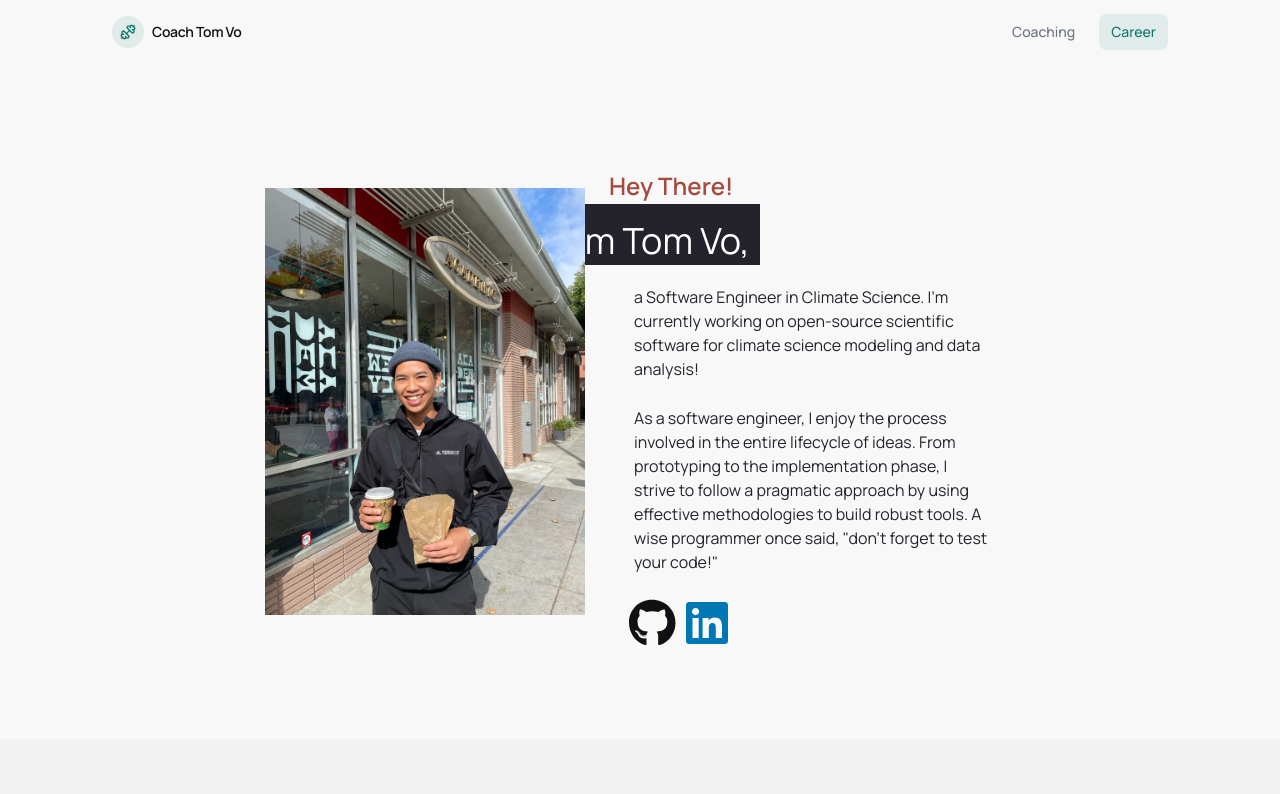
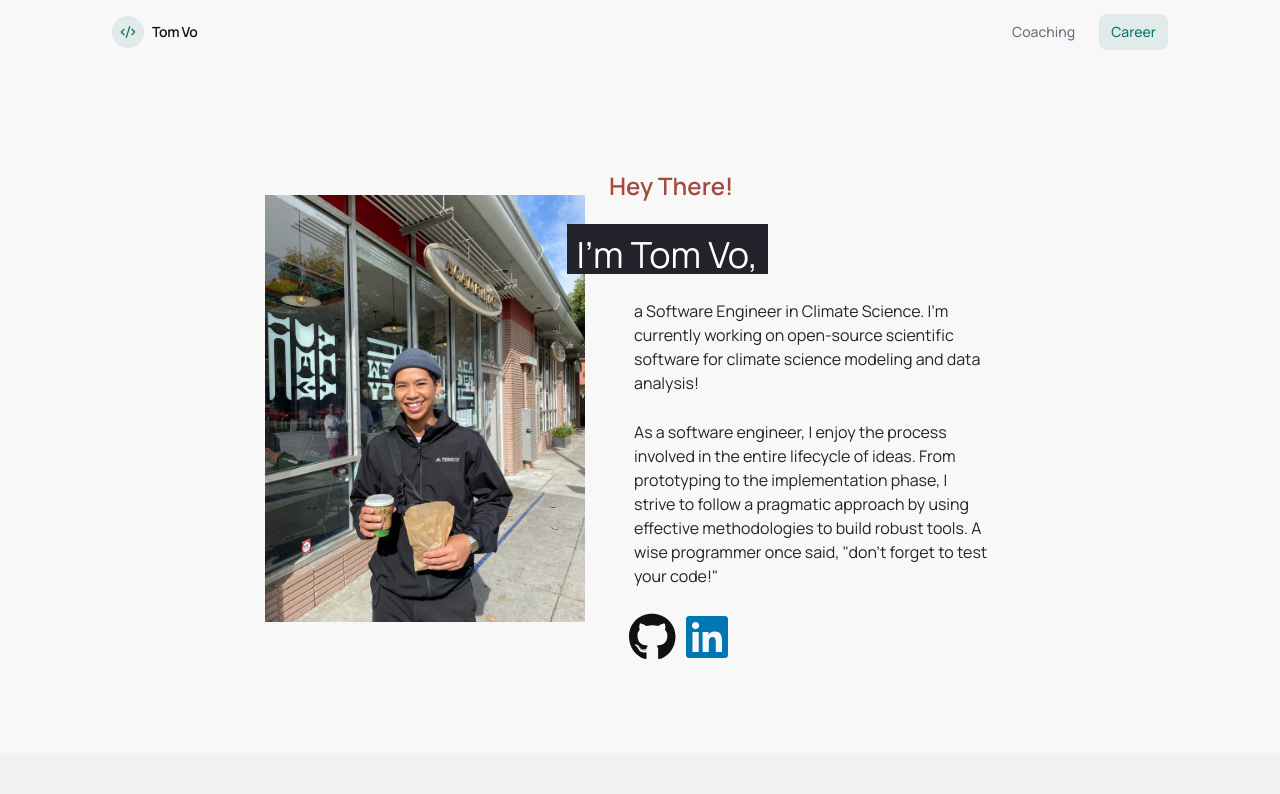
Before and after one commit to tomvothecoder/tomvo.me, a React (Vite) app: page /career in a window 1280 px wide. Shown: the top 794 px of the page. Built offline with nearby package versions, Linux system fonts and the light colour scheme.

Commit message:
Refine hero and layout behavior across career and coach views

```diff
--- a/src/components/Career/Hero.css
+++ b/src/components/Career/Hero.css
@@ -1,3 +1,17 @@
+#the-hero .columns {
+  overflow: visible;
+}
+
+.career-hero-media {
+  position: relative;
+  z-index: 1;
+}
+
+.career-hero-copy {
+  position: relative;
+  z-index: 2;
+}
+
 #hero-welcome {
   color: #a44a3f;
   font-size: 24px;
@@ -7,7 +21,7 @@
 }
 
 #hero-title {
-  margin-left: -10%;
+  margin-left: -8%;
   font-size: 36px;
   color: #fff;
   background-color: #24232c !important;
@@ -17,8 +31,10 @@
     -10px 0px 0px #24232c,
     10px 0px 0px #24232c;
   font-weight: normal;
-  display: inline;
-  line-height: 0;
+  display: inline-block;
+  line-height: 1.05;
+  position: relative;
+  z-index: 3;
 }
 
 #banner {
@@ -108,3 +124,9 @@
     color: black;
   }
 }
+
+@media (max-width: 1023px) {
+  #hero-title {
+    margin-left: 0;
+  }
+}
--- a/src/components/Career/Hero.tsx
+++ b/src/components/Career/Hero.tsx
@@ -13,21 +13,13 @@ function Hero() {
       <div className="hero is-small">
         <div className="hero-body">
           <div className="columns is-9 is-centered is-vcentered">
-            <div
-              className="column is-4"
-
-
-            >
+            <div className="column is-4 career-hero-media">
               <figure style={styles["selfie"]} className="image">
                 <img src={selfPortrait} alt="me" />
               </figure>
             </div>
 
-            <div
-              className="column is-5 has-text-left"
-
-
-            >
+            <div className="column is-5 has-text-left career-hero-copy">
               <h3 id="hero-welcome">Hey There!</h3>
               <h1 id="hero-title">I'm Tom Vo,</h1>
               <p id="hero-description">
--- a/src/components/Footer.tsx
+++ b/src/components/Footer.tsx
@@ -1,9 +1,20 @@
+import { useLocation } from "react-router-dom";
+
 const Footer: React.FC = () => {
+  const location = useLocation();
+  const isCareerPage = location.pathname === "/career";
+
   return (
     <footer className="border-t border-border bg-background px-6 py-10 md:px-10">
-      <div className="mx-auto flex w-full max-w-6xl flex-col gap-2 text-sm text-muted sm:flex-row sm:items-center sm:justify-between">
-        <p>Tom Vo Strength</p>
-        <p>Private training in Fremont and Newark, California.</p>
+      <div
+        className={`mx-auto flex w-full max-w-6xl flex-col gap-2 text-sm text-muted ${
+          isCareerPage ? "items-center" : "sm:flex-row sm:items-center sm:justify-between"
+        }`}
+      >
+        <p>{isCareerPage ? "Tom Vo" : "Tom Vo Strength"}</p>
+        {isCareerPage ? null : (
+          <p>Private training in Fremont and Newark, California.</p>
+        )}
       </div>
     </footer>
   );
--- a/src/components/NavBar/NavBar.tsx
+++ b/src/components/NavBar/NavBar.tsx
@@ -1,10 +1,12 @@
-import { Dumbbell } from "lucide-react";
+import { Code2, Dumbbell } from "lucide-react";
 import { Link, useLocation } from "react-router-dom";
 
 import { cn } from "lib/utils";
 
 function NavBar() {
   const location = useLocation();
+  const brandLabel = location.pathname === "/career" ? "Tom Vo" : "Coach Tom";
+  const BrandIcon = location.pathname === "/career" ? Code2 : Dumbbell;
 
   return (
     <header className="sticky top-0 z-40 border-b border-border/80 bg-background/95 backdrop-blur">
@@ -14,9 +16,9 @@ function NavBar() {
           className="inline-flex items-center gap-2 text-sm font-semibold tracking-tight text-foreground"
         >
           <span className="inline-flex h-8 w-8 items-center justify-center rounded-full bg-accent/10 text-accent">
-            <Dumbbell className="h-4 w-4" />
+            <BrandIcon className="h-4 w-4" />
           </span>
-          <span>Coach Tom Vo</span>
+          <span>{brandLabel}</span>
         </Link>
 
         <div className="flex items-center gap-2 sm:gap-3">
--- a/src/views/Career.tsx
+++ b/src/views/Career.tsx
@@ -1,3 +1,4 @@
+import { useEffect } from "react";
 import About from "components/Career/About";
 import Experience from "components/Career/Experience/Experience";
 import Hero from "components/Career/Hero";
@@ -6,6 +7,10 @@ import Skills from "components/Career/Skills/Skills";
 import "views/Career.css";
 
 function Career() {
+  useEffect(() => {
+    document.title = "Tom Vo | Research Software Engineer";
+  }, []);
+
   return (
     <div id="career">
       <Hero />
--- a/src/views/Coach.tsx
+++ b/src/views/Coach.tsx
@@ -1,5 +1,12 @@
+import { useEffect } from "react";
 import CoachLandingPage from "components/CoachRedesign/CoachLandingPage";
 
-const Coach: React.FC = () => <CoachLandingPage />;
+const Coach: React.FC = () => {
+  useEffect(() => {
+    document.title = "Tom Vo Strength | Strength Coaching";
+  }, []);
+
+  return <CoachLandingPage />;
+};
 
 export default Coach;
```
